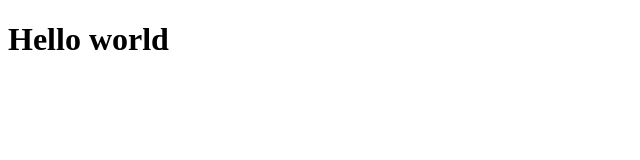
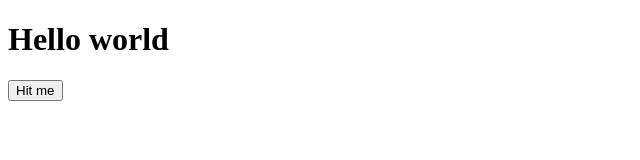
Before and after one commit to mohitgaur310/real-time-chat, a website: page frontend/index.html in a window 1280 px wide. Shown: the whole page, without its empty margins (0-640 px from the left). Drawn offline with Linux system fonts and the light colour scheme.

Commit message:
frontend changes

```diff
--- a/frontend/index.html
+++ b/frontend/index.html
@@ -13,5 +13,6 @@
       };
     </script>
     <h1>Hello world</h1>
+    <button>Hit me</button>
   </body>
 </html>
```
